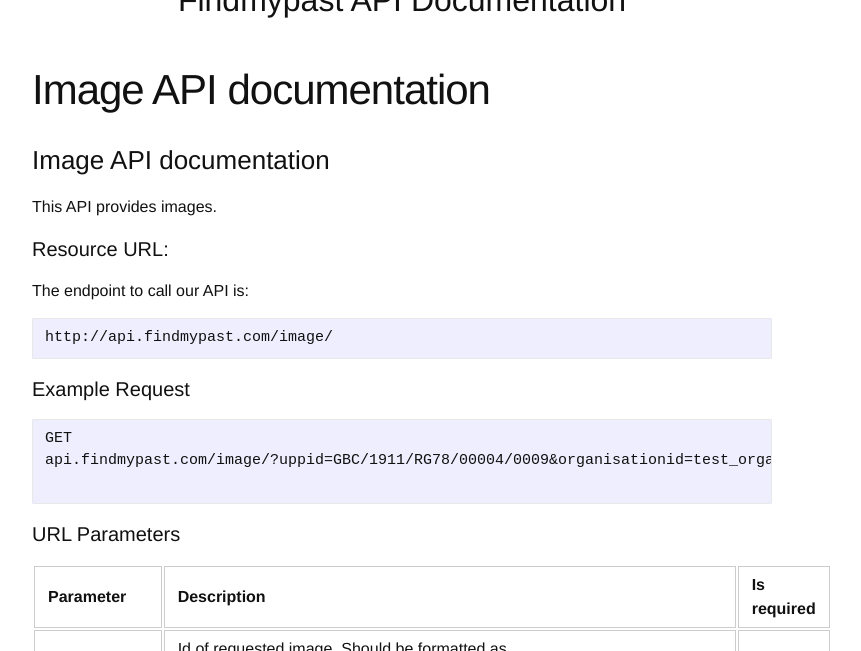
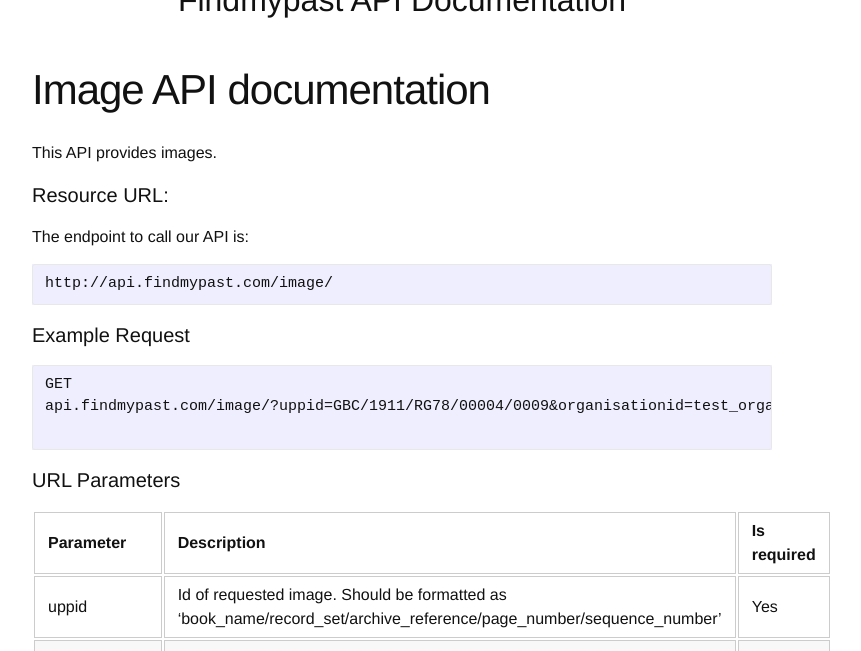
Before and after one commit to findmypast/public_docs, a Jekyll site: the page built from _posts/2016-08-22-image-api-documentation.markdown, in a window 1280 px wide and 900 px high, cut to the strip 249-900 px from the top of the window. Shown: the whole strip, without its empty margins (238-1099 px from the left). Built offline with Jekyll 4.4.1, drawn with Linux system fonts in a browser that asks for light colours.

Commit message:
removed double title

```diff
--- a/_posts/2016-08-22-image-api-documentation.markdown
+++ b/_posts/2016-08-22-image-api-documentation.markdown
@@ -4,8 +4,6 @@
 date:   2016-08-22 14:01:18 +0100
 categories: jekyll update
 ---
-
-### Image API documentation
 
 This API provides images.
 
```
